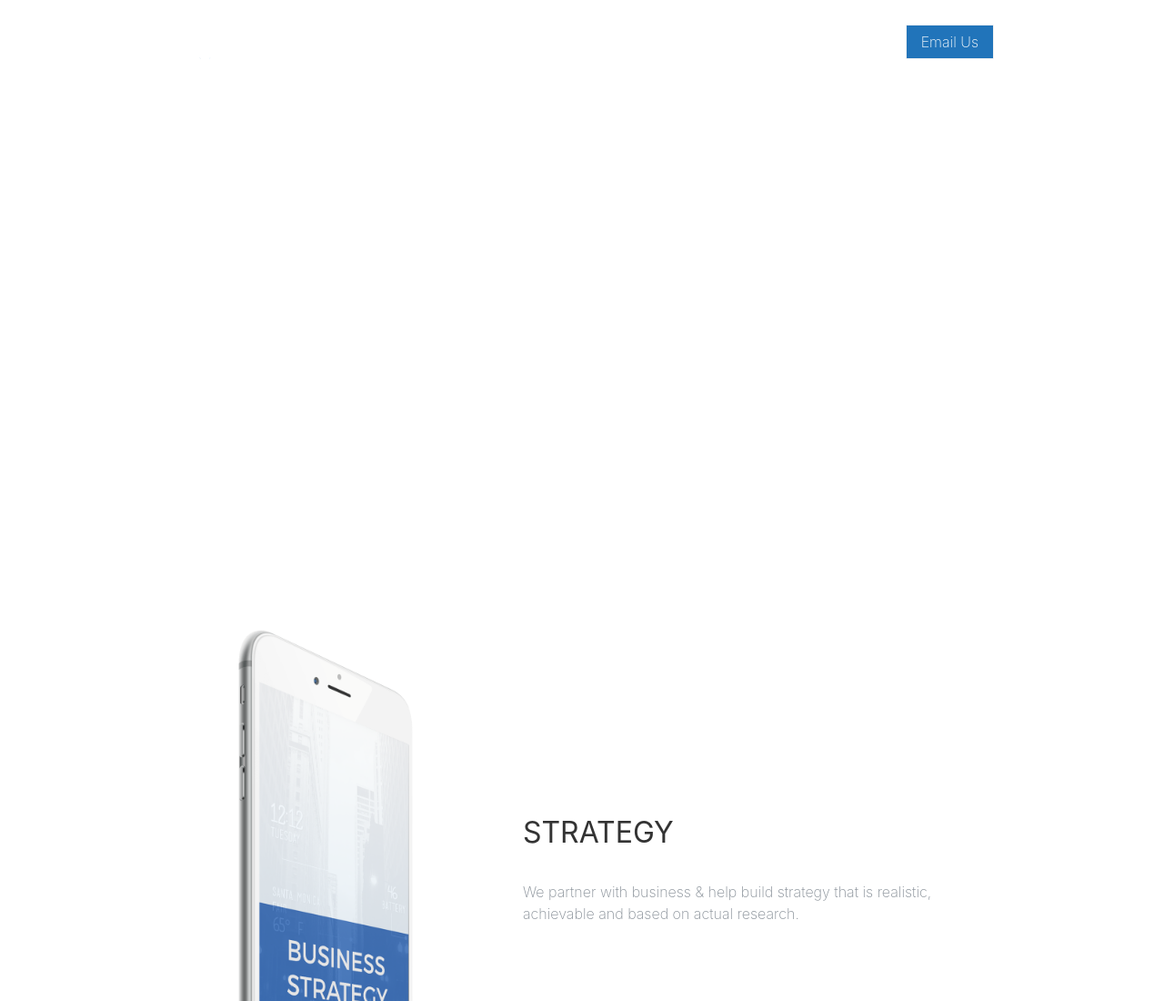
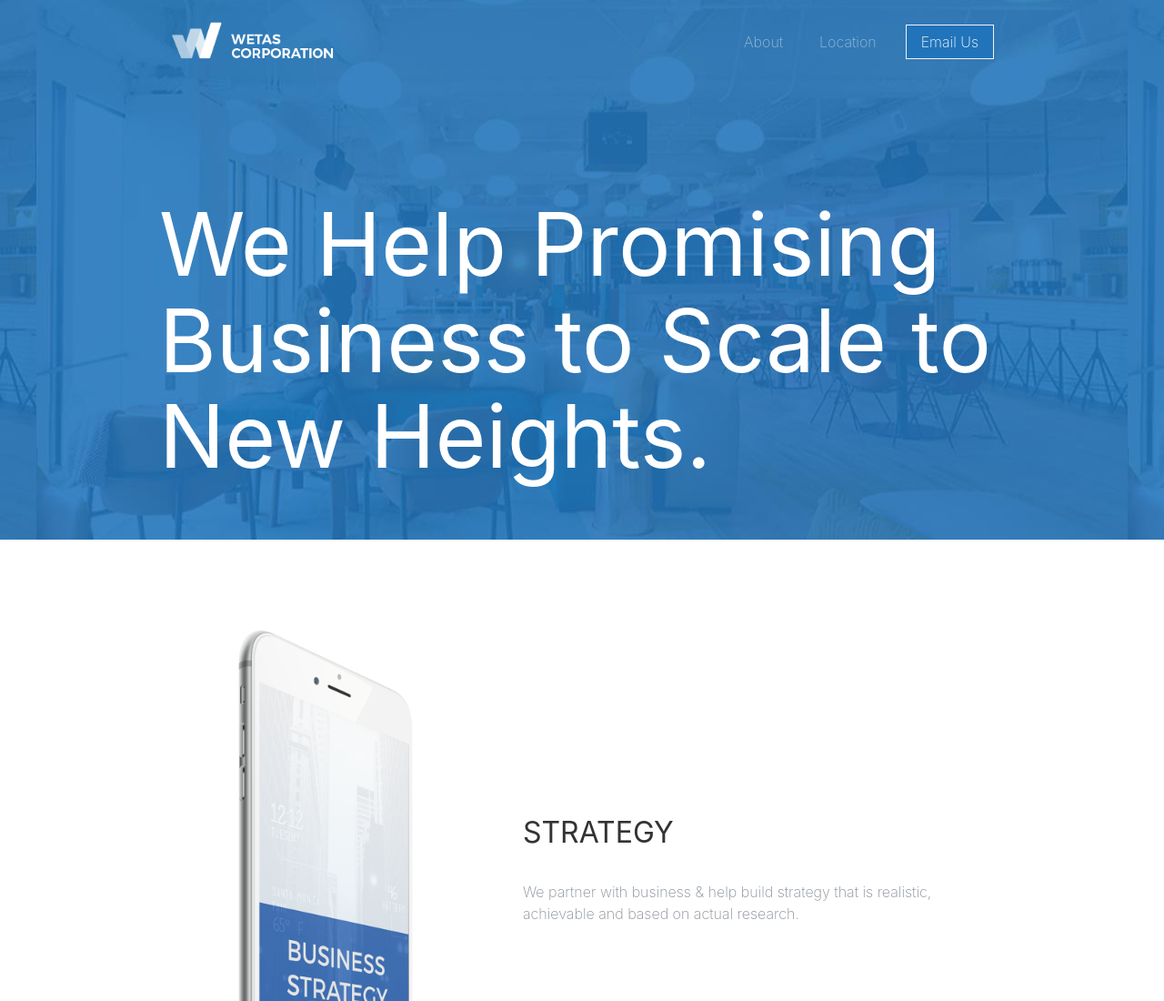
Before and after one commit to esafwan/wetas_web, a plain HTML site: page index.html in a window 1280 px wide. Shown: the top 1100 px of the page at 91% size. Drawn offline with nearby package versions, Linux system fonts and the light colour scheme.

Commit message:
updated banner

```diff
--- a/index.html
+++ b/index.html
@@ -40,7 +40,7 @@
     </div>
   </nav>
   <!-- Cover -->
-  <div class="pt-5 " style="background-image: url(&quot;../../Work/wetas/Output/wetas-banner-1color.jpg&quot;);">
+  <div class="pt-5 " style="background-image: url('assets/app/wetas-banner-1color.jpg');">
     <div class="container mt-5 pt-5">
       <div class="row">
         <div class="col-md-12">
```
Also changed, not shown: assets/app/wetas-banner-1color.jpg (added), 1 other file.
